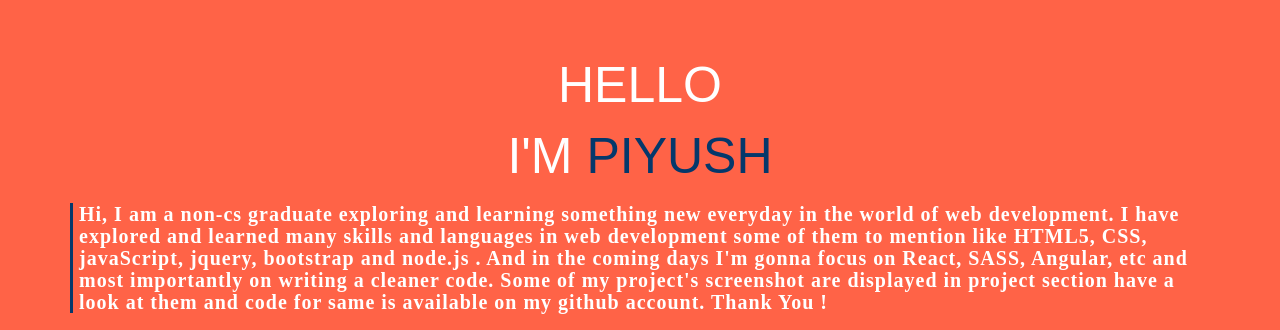
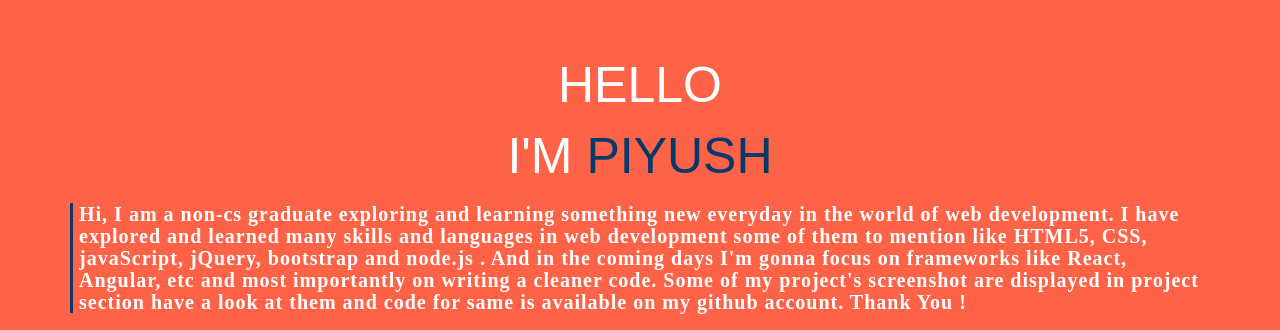
Before and after one commit to piush2611/portfoliowebsite, a plain HTML site: page index.html in a window 1280 px wide. Shown: the top 330 px of the page. Drawn offline with nearby package versions, Linux system fonts and the light colour scheme.

Commit message:
Update index.html

```diff
--- a/index.html
+++ b/index.html
@@ -14,8 +14,8 @@
 		<section class="centered">
 			<p>HELLO <br>I'M <span>PIYUSH</span> </P>
 			<H5>Hi, I am a non-cs graduate exploring and learning something new everyday in the world of web development.
-		         I have explored and learned many skills and languages in web development some of them to mention like HTML5, CSS, javaScript, jquery, bootstrap and node.js .
-		         And in the coming days I'm gonna focus on React, SASS, Angular, etc and most importantly on writing a cleaner code.
+		         I have explored and learned many skills and languages in web development some of them to mention like HTML5, CSS, javaScript, jQuery, bootstrap and node.js .
+		         And in the coming days I'm gonna focus on frameworks like React, Angular, etc and most importantly on writing a cleaner code.
 		         Some of my project's screenshot are displayed in project section have a look at them and code for same is available on my github account. Thank You !
 		    </H5>
 	</section>
```
